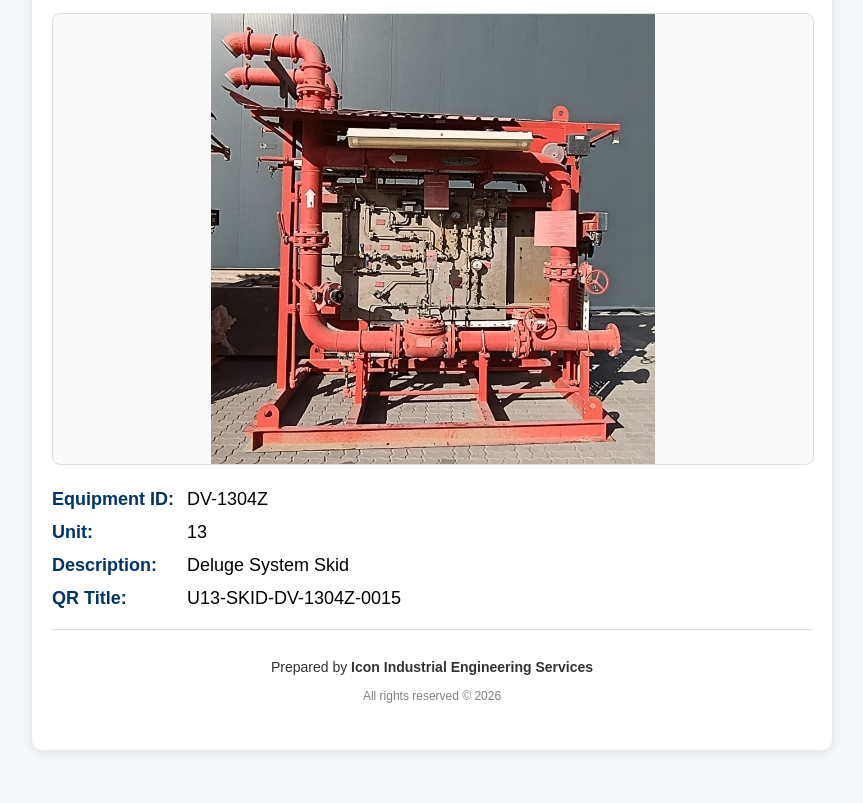
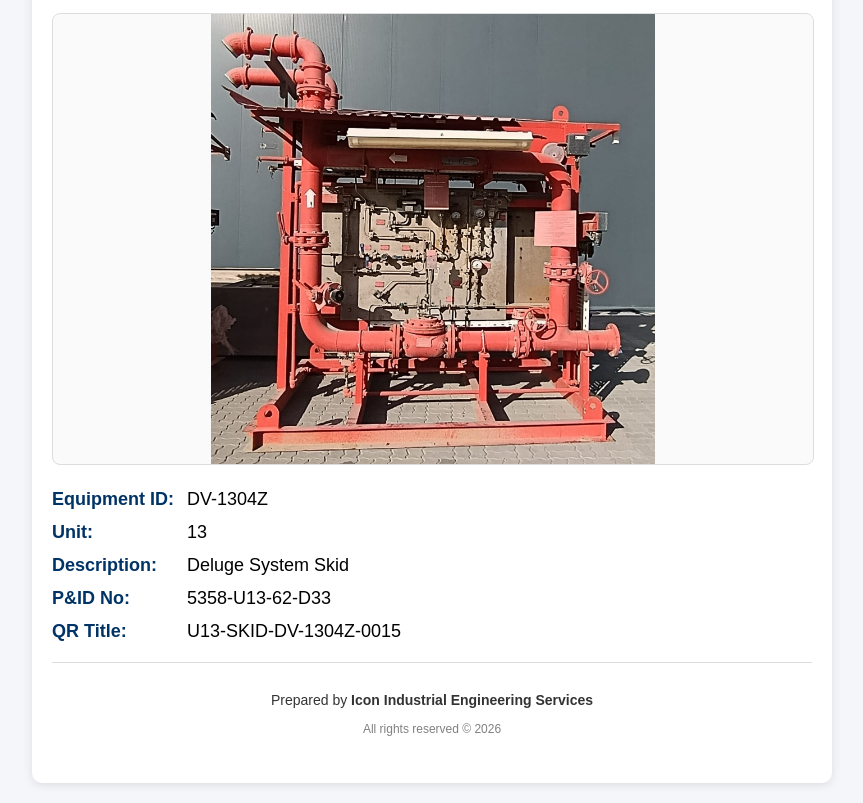
Before and after one commit to Gokkkul/qr-scan-preview, a plain HTML site: page index.html in a window 1280 px wide. Shown: the part 107-910 px from the top of the page, without its empty margins (208-1071 px from the left). Before the commit the page ends 877 px from the top, so only its background shows below. Drawn offline with Linux system fonts and the light colour scheme.

Commit message:
Update index.html

```diff
--- a/index.html
+++ b/index.html
@@ -212,10 +212,10 @@
                     <span class="label">Description:</span>
                     Deluge System Skid
                 </div>
-                <!-- <div class="detail-row">
+                <div class="detail-row">
                     <span class="label">P&ID No:</span>
                     5358-U13-62-D33
-                </div> -->
+                </div>
 
                 <div class="detail-row">
                     <span class="label">QR Title:</span>
```
